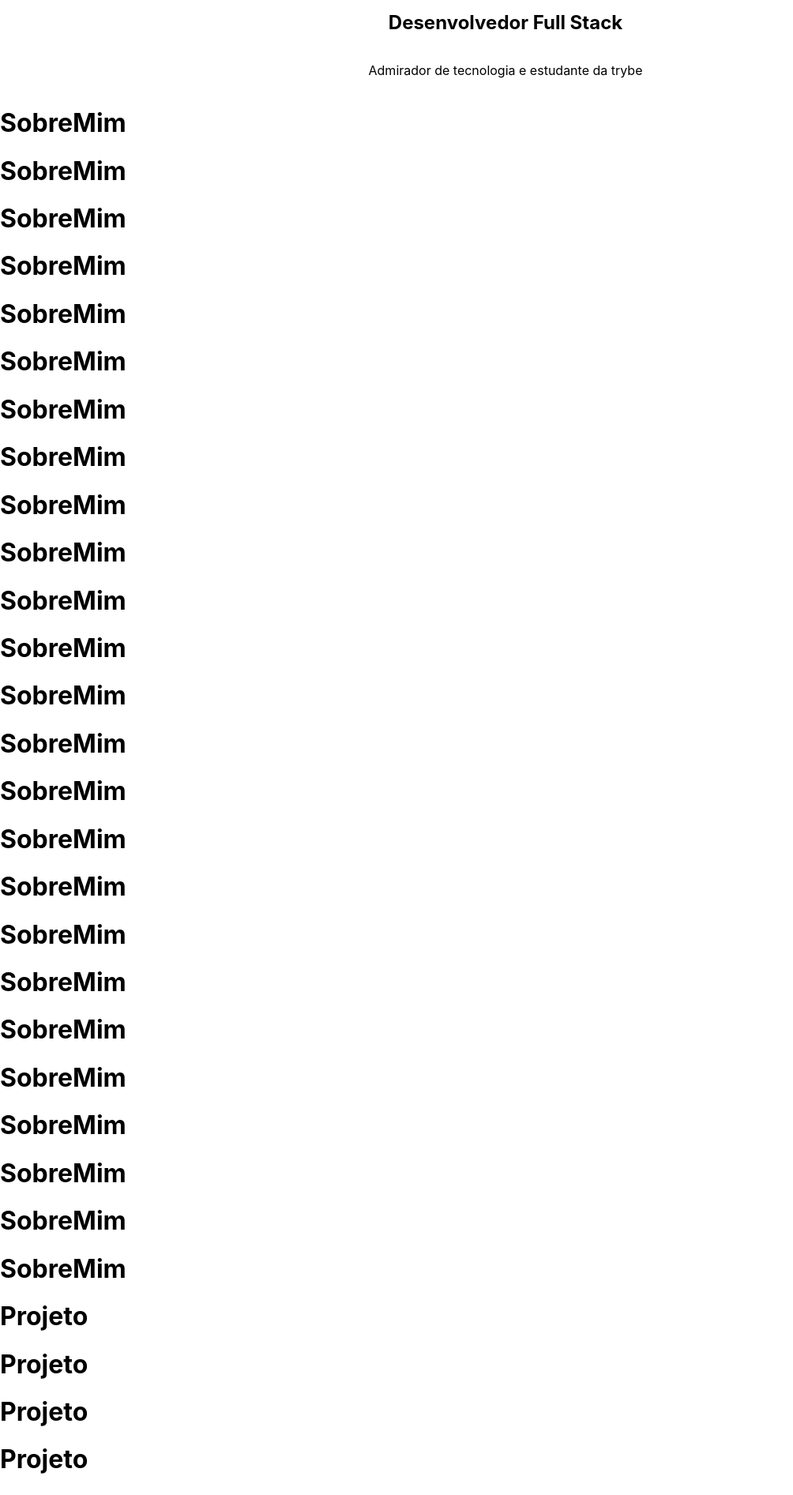
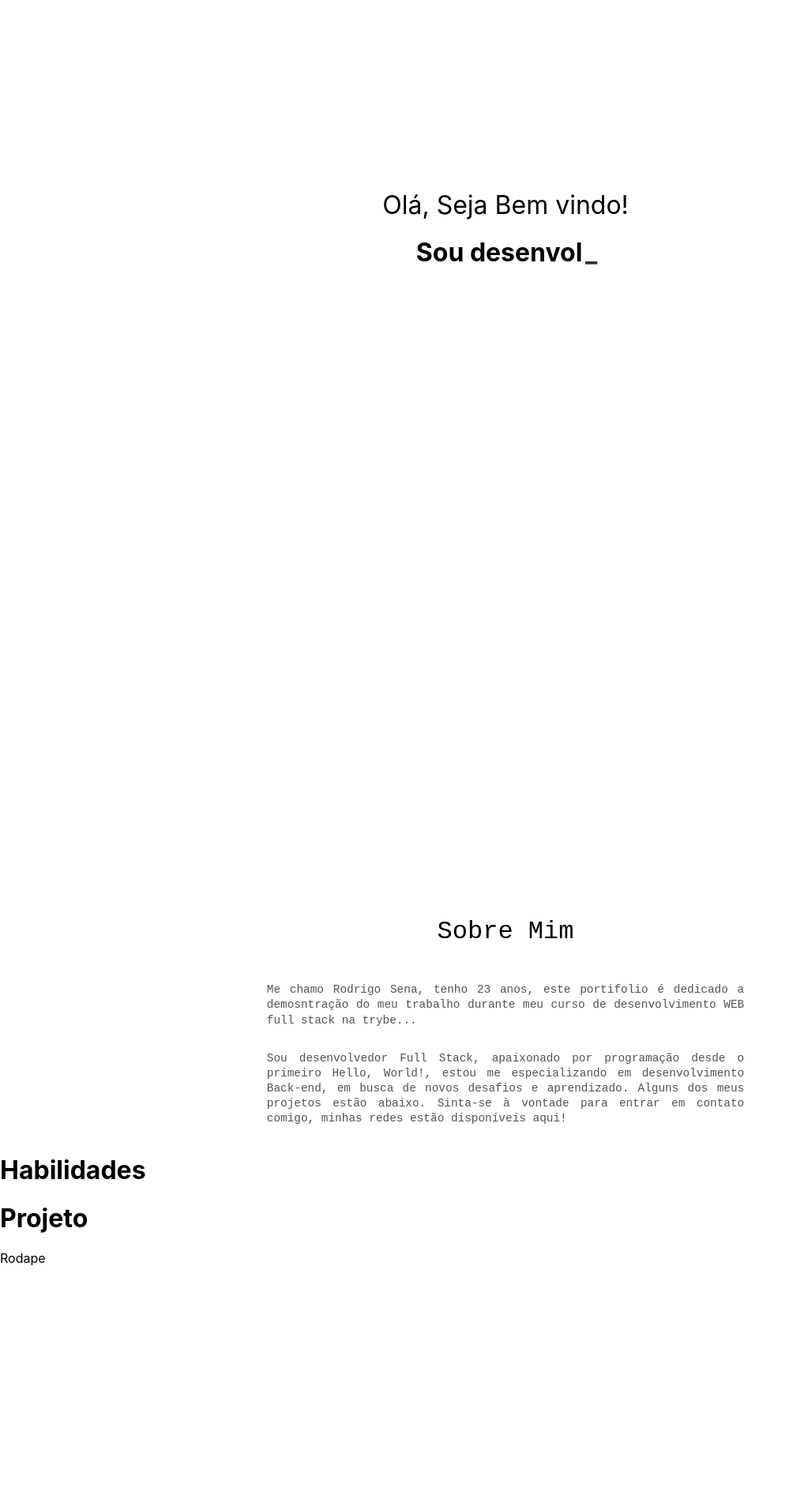
Before and after one commit to RodrigoSen4/meu-portifolio, a React (Create React App) app: page / in a window 1280 px wide. Shown: the part 140-2033 px from the top of the page at 79% size, without its empty margins (0-1004 px from the left). After the commit the page ends 1743 px from the top, so only its background shows below. Built offline with nearby package versions, Linux system fonts and the light colour scheme.

Commit message:
Css dos componentes Inicio e SobreMim, e adicionando o typeWriter

```diff
--- a/package.json
+++ b/package.json
@@ -12,6 +12,7 @@
     "react-dom": "^18.2.0",
     "react-scripts": "5.0.1",
     "react-scroll": "^1.8.9",
+    "react-simple-typewriter": "^5.0.1",
     "web-vitals": "^2.1.4"
   },
   "scripts": {
--- a/src/Pages/Home/Home.jsx
+++ b/src/Pages/Home/Home.jsx
@@ -13,8 +13,8 @@ export default class Home extends Component {
         <Cabecalho />
         <Inicio />
         <SobreMim />
+        <Habilidades />
         <Projetos />
-        <Habilidades />
         <Rodape />
       </>
     );
--- a/src/components/Cabeçalho/Cabecalho.jsx
+++ b/src/components/Cabeçalho/Cabecalho.jsx
@@ -10,7 +10,7 @@ export default class Cabecalho extends Component {
         Logo Aqui
         {/* <img src={ logoCabecalho } className="CompanyLogo" alt="logo-Rodrigo-Sena" /> */}
         <div className="header-right">
-          <Link to="header" smooth duration={ 500 }>Início</Link>
+          <Link to="inicio" smooth duration={ 500 }>Início</Link>
           <Link to="sobre-mim" smooth duration={ 500 }>Sobre Mim</Link>
           <Link to="habilidades" smooth duration={ 500 }>Habilidades</Link>
           <Link to="projeto" smooth duration={ 500 }>Projetos</Link>
--- a/src/components/Inicio/Inicio.jsx
+++ b/src/components/Inicio/Inicio.jsx
@@ -1,14 +1,33 @@
 import React, { Component } from 'react';
+import { Typewriter } from 'react-simple-typewriter';
 import './style.css';
 
 export default class Inicio extends Component {
   render() {
     return (
-      <div className="Inicio">
-        <p>Olá, Bem vindo ao meu Portfólio</p>
-        <h1>Rodrigo Sena Dias</h1>
-        <h2>Desenvolvedor Full Stack</h2>
-        <p>Admirador de tecnologia e estudante da trybe</p>
+      <div className="inicio">
+        <h1 style={ { paddingTop: '5rem', margin: 'auto 0', fontWeight: 'normal' } }>
+          Olá, Seja Bem vindo!
+          {' '}
+        </h1>
+        <h1>
+          <span style={ { color: 'black', fontWeight: 'bold' } }>
+            {/* Style will be inherited from the parent element */}
+            <Typewriter
+              words={
+                // eslint-disable-next-line max-len
+                ['Meu nome é Rodrigo Sena', 'Sou desenvolvedor Web Full Satck']
+              }
+              loop
+              cursor
+              cursorStyle="_"
+              typeSpeed={ 100 }
+              deleteSpeed={ 50 }
+              delaySpeed={ 1000 }
+            />
+          </span>
+        </h1>
+
       </div>
     );
   }
--- a/src/components/Inicio/style.css
+++ b/src/components/Inicio/style.css
@@ -1,7 +1,8 @@
-.Inicio {
+.inicio {
     display: flex;
     flex-direction: column;
     align-items: center;
+    margin-top: 300px;
 }
 
 body {
--- a/src/components/Projetos/Projetos.jsx
+++ b/src/components/Projetos/Projetos.jsx
@@ -5,43 +5,6 @@ export default class Projetos extends Component {
     return (
       <div className="projeto">
         <h1>Projeto</h1>
-        <h1>Projeto</h1>
-
-        <h1>Projeto</h1>
-
-        <h1>Projeto</h1>
-
-        <h1>Projeto</h1>
-
-        <h1>Projeto</h1>
-
-        <h1>Projeto</h1>
-
-        <h1>Projeto</h1>
-
-        <h1>Projeto</h1>
-        <h1>Projeto</h1>
-
-        <h1>Projeto</h1>
-
-        <h1>Projeto</h1>
-
-        <h1>Projeto</h1>
-
-        <h1>Projeto</h1>
-
-        <h1>Projeto</h1>
-
-        <h1>Projeto</h1>
-
-        <h1>Projeto</h1>
-
-        <h1>Projeto</h1>
-
-        <h1>Projeto</h1>
-
-        <h1>Projeto</h1>
-
       </div>
     );
   }
--- a/src/components/SobreMim/SobreMim.jsx
+++ b/src/components/SobreMim/SobreMim.jsx
@@ -1,35 +1,27 @@
+/* eslint-disable max-len */
 import React, { Component } from 'react';
+import './style.css';
 
 export default class SobreMim extends Component {
   render() {
     return (
-      <div className="sobre-mim">
-        <h1>SobreMim</h1>
-        <h1>SobreMim</h1>
-        <h1>SobreMim</h1>
-        <h1>SobreMim</h1>
-        <h1>SobreMim</h1>
-        <h1>SobreMim</h1>
-        <h1>SobreMim</h1>
-        <h1>SobreMim</h1>
-        <h1>SobreMim</h1>
-        <h1>SobreMim</h1>
-        <h1>SobreMim</h1>
-        <h1>SobreMim</h1>
-        <h1>SobreMim</h1>
-        <h1>SobreMim</h1>
-        <h1>SobreMim</h1>
-        <h1>SobreMim</h1>
-        <h1>SobreMim</h1>
-        <h1>SobreMim</h1>
-        <h1>SobreMim</h1>
-        <h1>SobreMim</h1>
-        <h1>SobreMim</h1>
-        <h1>SobreMim</h1>
-        <h1>SobreMim</h1>
-        <h1>SobreMim</h1>
-        <h1>SobreMim</h1>
+      <div>
+        <p className="titulo">Sobre Mim</p>
+
+        <div className="sobre-mim">
+
+          <p className="sobre-mim-texto2">
+            Me chamo Rodrigo Sena, tenho 23 anos, este portifolio é dedicado a demosntração do meu trabalho durante meu curso de desenvolvimento WEB full stack na trybe...
+          </p>
+          <p className="sobre-mim-texto">
+            Sou desenvolvedor Full Stack, apaixonado por programação desde o primeiro Hello, World!,
+            estou me especializando em desenvolvimento Back-end, em busca de novos desafios e aprendizado.
+            Alguns dos meus projetos estão abaixo. Sinta-se à vontade para entrar em contato comigo, minhas redes estão disponíveis aqui!
+          </p>
+
+        </div>
       </div>
+
     );
   }
 }
--- /dev/null
+++ b/src/components/SobreMim/style.css
@@ -0,0 +1,34 @@
+.sobre-mim {
+    display: flex;
+    align-items: center;
+    flex-wrap: wrap;
+    justify-content: space-evenly;
+    font-family: 'Roboto Mono', monospace;
+    width: 80%;
+    margin: 0 auto 0;
+}
+
+  .sobre-mim-texto {
+    font-size: 0.9rem;
+    max-width: 70ch;
+    line-height: 1.33;
+    color: #525252;
+    text-align: justify;
+}
+
+.titulo {
+    display: flex;
+    justify-content: center;
+    align-items: flex-start;
+    font-family: 'Roboto Mono', monospace;
+    font-size: 2rem;
+    margin-top: 800px;
+}
+
+.sobre-mim-texto2 {
+    font-size: 0.9rem;
+    max-width: 70ch;
+    line-height: 1.33;
+    color: #525252;
+    text-align: justify;
+}
```
Also changed, not shown: src/img/foto.jpg (added), 1 other file (tests, documents, lock files or other folders).
